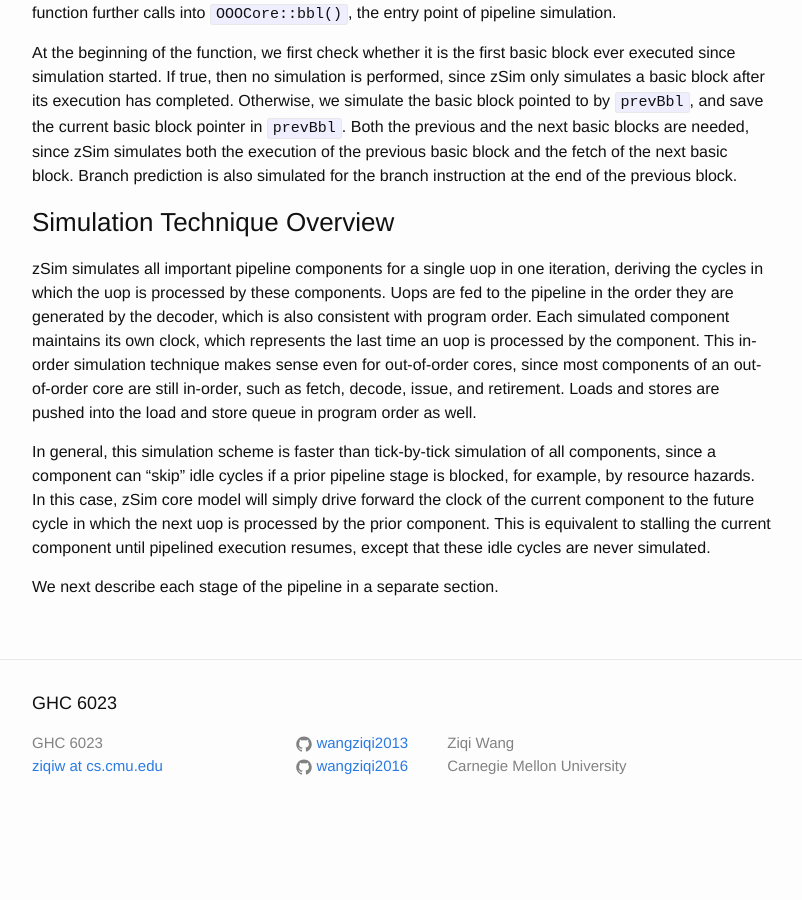
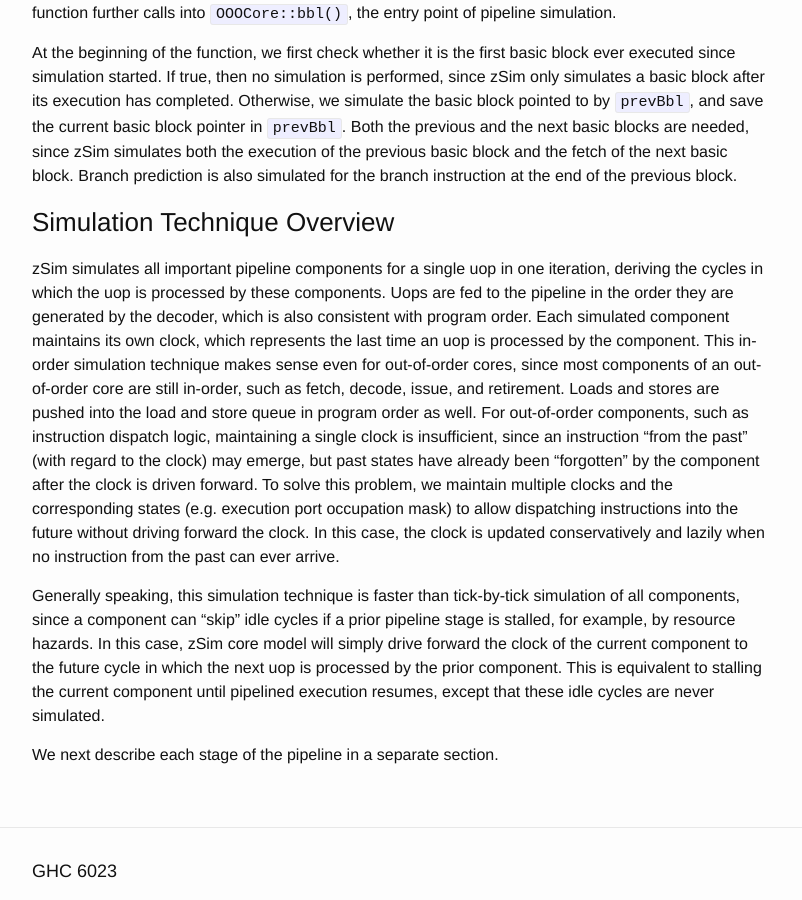
Before and after one commit to wangziqi2013/wangziqi2013.github.io, a Jekyll site: the page built from _posts/2019-12-31-zsim-microarch.markdown, in a window 1280 px wide and 900 px high, scrolled down 10514 px. Shown: the whole window, without its empty margins (238-1040 px from the left). Built offline with Jekyll 4.4.1, drawn with Linux system fonts in a browser that asks for light colours; before the commit the page ends 11351 px from its top, so only the background shows below that.

Commit message:
Adding simulation technique

```diff
--- a/_posts/2019-12-31-zsim-microarch.markdown
+++ b/_posts/2019-12-31-zsim-microarch.markdown
@@ -383,12 +383,19 @@ processed by these components. Uops are fed to the pipeline in the order they ar
 consistent with program order. Each simulated component maintains its own clock, which represents the last time an uop is
 processed by the component. This in-order simulation technique makes sense even for out-of-order cores, since most components
 of an out-of-order core are still in-order, such as fetch, decode, issue, and retirement. Loads and stores are pushed into
-the load and store queue in program order as well.
+the load and store queue in program order as well. For out-of-order components, such as instruction dispatch logic,
+maintaining a single clock is insufficient, since an instruction "from the past" (with regard to the clock) may emerge, but
+past states have already been "forgotten" by the component after the clock is driven forward. To solve this problem,
+we maintain multiple clocks and the corresponding states (e.g. execution port occupation mask) to allow dispatching
+instructions into the future without driving forward the clock. In this case, the clock is updated conservatively
+and lazily when no instruction from the past can ever arrive.
 
-In general, this simulation scheme is faster than tick-by-tick simulation
-of all components, since a component can "skip" idle cycles if a prior pipeline stage is blocked, for example, by resource
-hazards. In this case, zSim core model will simply drive forward the clock of the current component to the future cycle
-in which the next uop is processed by the prior component. This is equivalent to stalling the current component until
-pipelined execution resumes, except that these idle cycles are never simulated.
+Generally speaking, this simulation technique is faster than tick-by-tick simulation of all components, since a component can
+"skip" idle cycles if a prior pipeline stage is stalled, for example, by resource hazards. In this case, zSim core model
+will simply drive forward the clock of the current component to the future cycle in which the next uop is processed by the
+prior component. This is equivalent to stalling the current component until pipelined execution resumes, except that these
+idle cycles are never simulated.
+
+
 
 We next describe each stage of the pipeline in a separate section.
```
